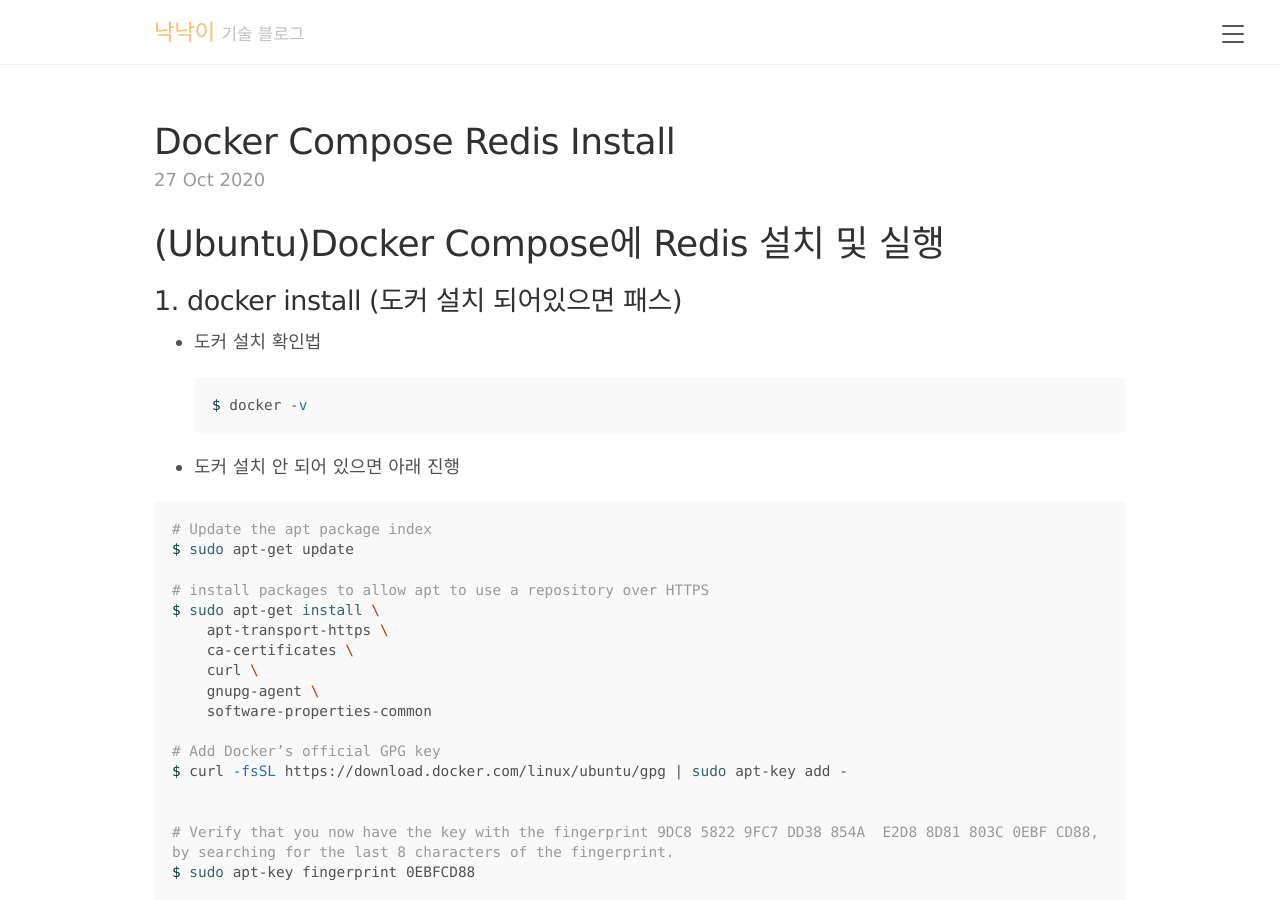
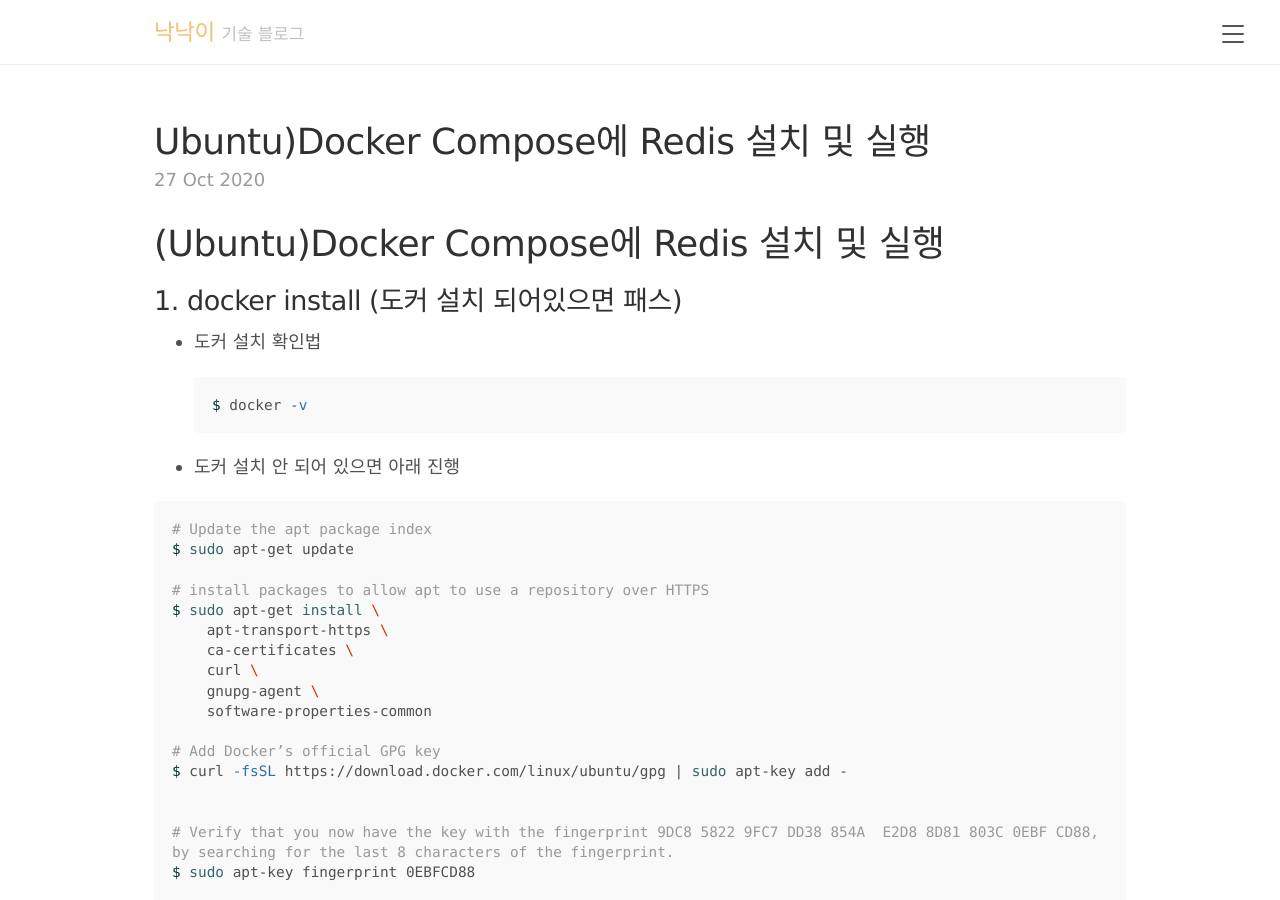
Before and after one commit to naknakLEE/naknakLEE.github.io, a Jekyll site: the page built from _posts/2020-10-27-docker-compose-redis-install.md, in a window 1280 px wide and 900 px high. Built offline with Jekyll 4.4.1, drawn with Linux system fonts in a browser that asks for light colours; our own code applies the rules of GitHub Pages for plain Markdown files; comment, search, counter and statistics services are not loaded.

Commit message:
post 수정

```diff
--- a/_posts/2020-10-27-docker-compose-redis-install.md
+++ b/_posts/2020-10-27-docker-compose-redis-install.md
@@ -1,3 +1,10 @@
+---
+layout: post
+title: Ubuntu)Docker Compose에 Redis 설치 및 실행
+use_math: False
+categories: etc
+---
+
 # (Ubuntu)Docker Compose에 Redis 설치 및 실행
 
 
```
